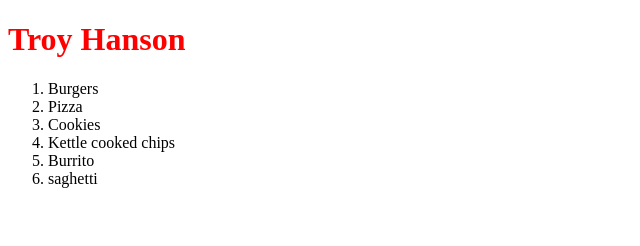
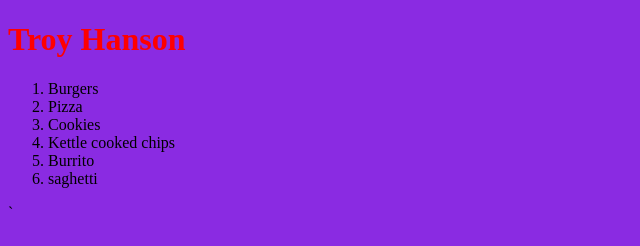
Before and after one commit to THanson-0408/Fav-Food, a plain HTML site: page index.html in a window 1280 px wide. Shown: the whole page, without its empty margins (0-640 px from the left). Drawn offline with Linux system fonts and the light colour scheme.

Commit message:
changed background color

```diff
--- a/index.html
+++ b/index.html
@@ -16,5 +16,5 @@
       <li>Burrito</li>
       <li>saghetti</li>
     </ol>
-</body>
+</body>`
 </html>
--- a/style.css
+++ b/style.css
@@ -1,3 +1,6 @@
 h1{
     color: red;
 }
+body {
+    background-color: blueviolet;
+}
```
